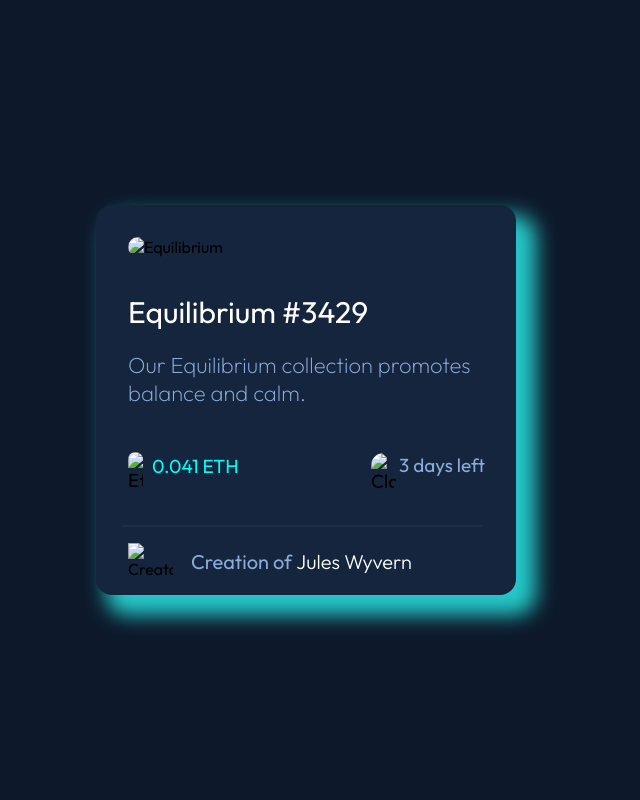
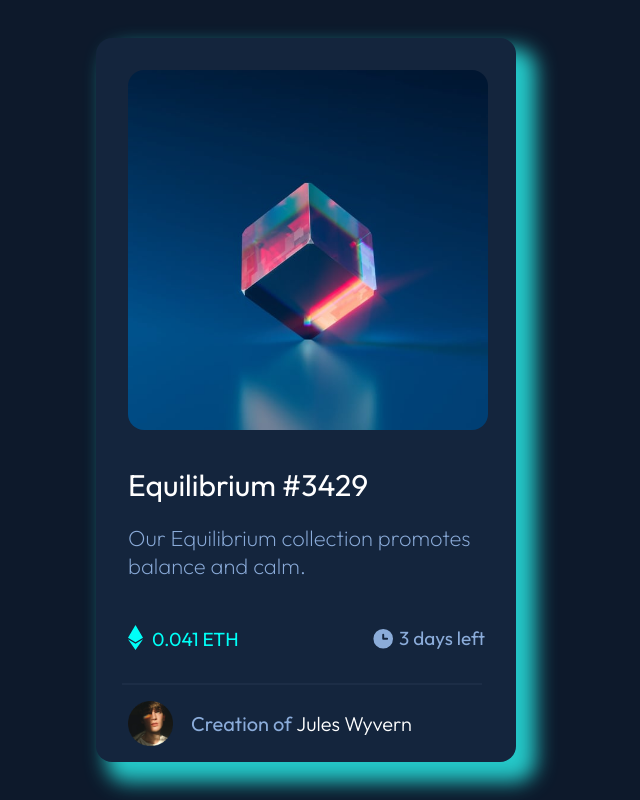
Before and after one commit to v1ct0rrrr/Eae, a plain HTML site: page index.html in a window 1280 px wide. Shown: the whole page, without its empty margins (334-974 px from the left). Drawn offline with Linux system fonts and the light colour scheme.

Commit message:
Update index.html

```diff
--- a/index.html
+++ b/index.html
@@ -4,7 +4,7 @@
   <meta charset="UTF-8">
   <meta name="viewport" content="width=device-width, initial-scale=1.0"> <!-- displays site properly based on user's device -->
 
-  <link rel="icon" type="image/png" sizes="32x32" href="./images/favicon-32x32.png">
+  <link rel="icon" type="image/png" sizes="32x32" href="images/favicon-32x32.png">
   <link rel="stylesheet" href="style.css">
 
   <title>Frontend Mentor | NFT preview card component</title>
@@ -15,7 +15,7 @@
 
   <div class="container">
     <main>
-      <img src="images/image-equilibrium.jpg" alt="Equilibrium">
+      <img src="image-equilibrium.jpg" alt="Equilibrium">
       <section>
         <h1>Equilibrium #3429</h1>
         <span>Our Equilibrium collection promotes balance and calm.</span>
@@ -23,14 +23,14 @@
 
       <div class="informations">
         <div class="eth">
-            <img src="images/icon-ethereum.svg" alt="Ethereum">
+            <img src="icon-ethereum.svg" alt="Ethereum">
           <div class="eth-absolute">
             <p>0.041 ETH</p>
           </div>
         </div>
 
         <div class="clock">
-          <img src="images/icon-clock.svg" alt="Clock">
+          <img src="icon-clock.svg" alt="Clock">
           <div class="clock-absolute">
             <p>3 days left</p>
           </div>
@@ -42,7 +42,7 @@
 
     <footer>
       <div class="creator">
-        <img src="images/image-avatar.png" alt="Creator">
+        <img src="image-avatar.png" alt="Creator">
         <span>Creation of <b>Jules Wyvern</b></span>
       </div>
     </footer>
```
